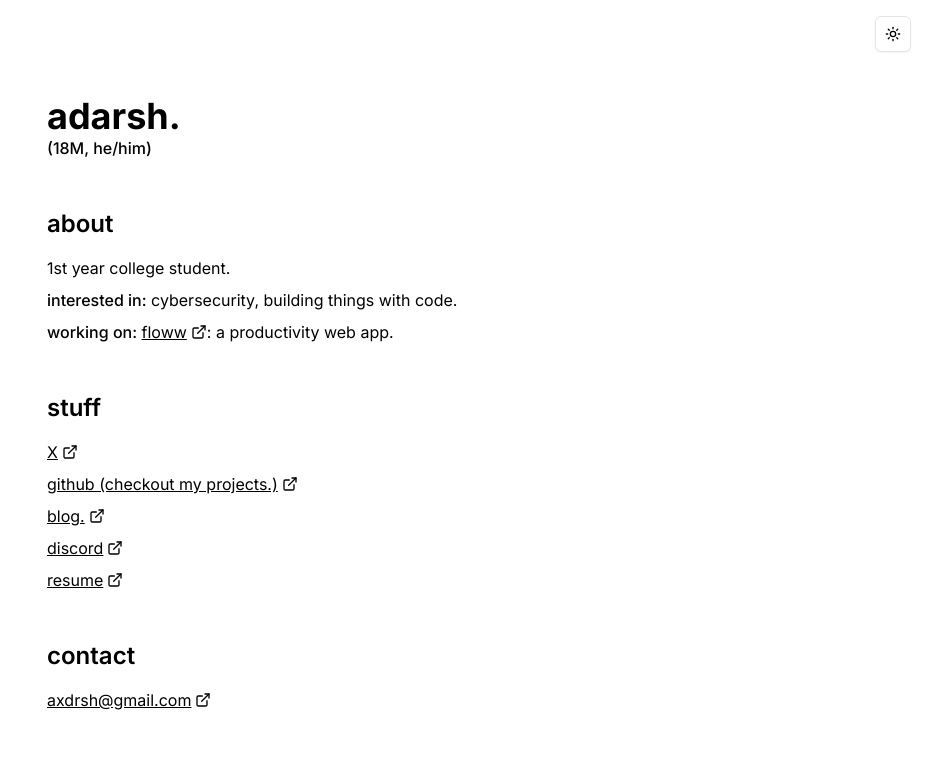
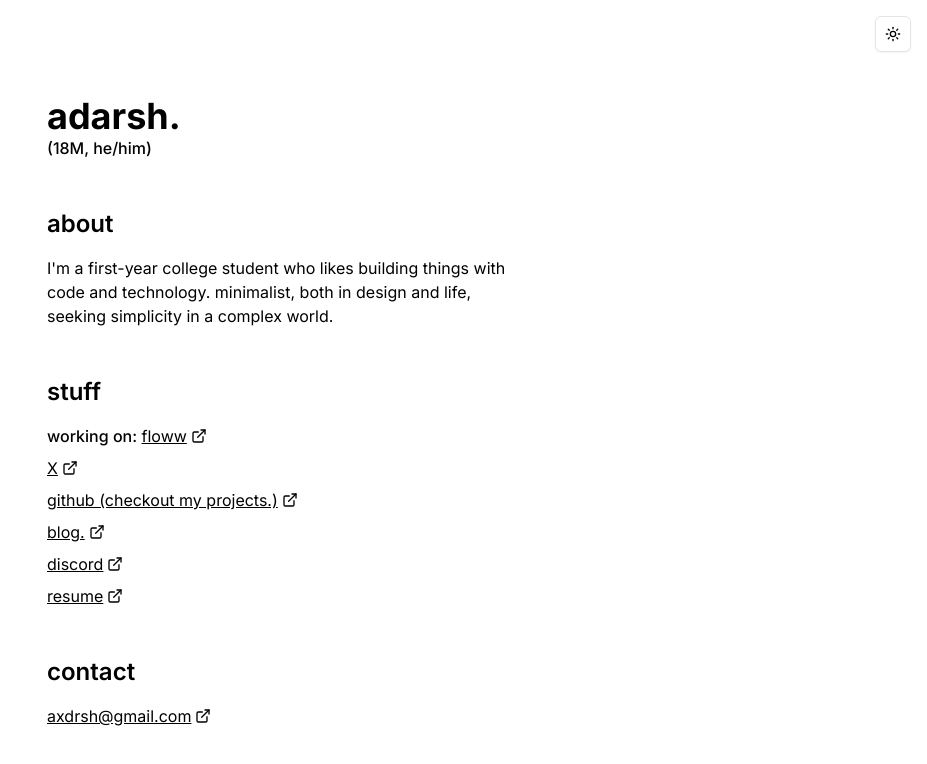
Before and after one commit to axdrsh/www, a Next.js app: page / in a window 1280 px wide. Shown: the top 764 px of the page, without its empty margins (353-1280 px from the left). Built offline with nearby package versions, Linux system fonts and the light colour scheme.

Commit message:
changed description

```diff
--- a/src/app/page.tsx
+++ b/src/app/page.tsx
@@ -10,11 +10,22 @@ export default function Home() {
       <section>
         <h2 className="text-2xl font-semibold mb-4">about</h2>
         <div className="space-y-2">
-          <p>1st year college student.</p>
+          <p>
+            I'm a first-year college student who likes building things with code
+            and technology. minimalist, both in design and life, seeking
+            simplicity in a complex world.
+          </p>
+          {/* <p>1st year college student.</p>
           <p>
             <span className="font-medium">interested in:</span> cybersecurity,
             building things with code.
-          </p>
+          </p> */}
+        </div>
+      </section>
+
+      <section>
+        <h2 className="text-2xl font-semibold mb-4">stuff</h2>
+        <div className="space-y-2">
           <p>
             <span className="font-medium">working on:</span>{" "}
             <Link
@@ -24,14 +35,7 @@ export default function Home() {
               floww
               <ExternalLink className="ml-1 h-4 w-4" />
             </Link>
-            : a productivity web app.
           </p>
-        </div>
-      </section>
-
-      <section>
-        <h2 className="text-2xl font-semibold mb-4">stuff</h2>
-        <div className="space-y-2">
           <p>
             <Link
               href="https://x.com/axdrsh"
```
